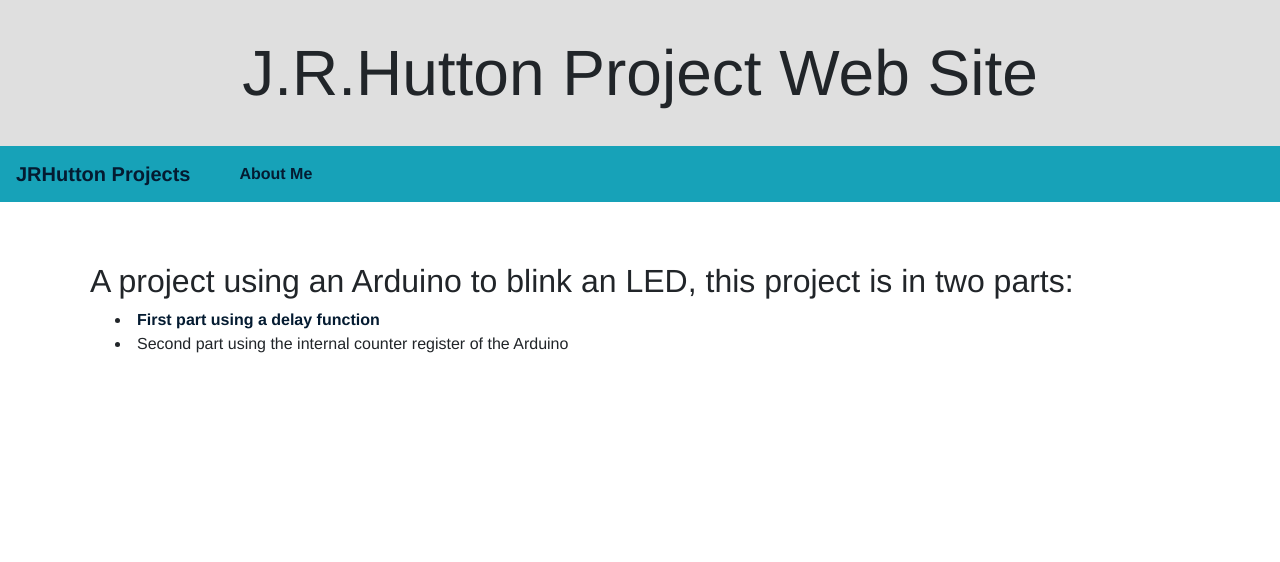
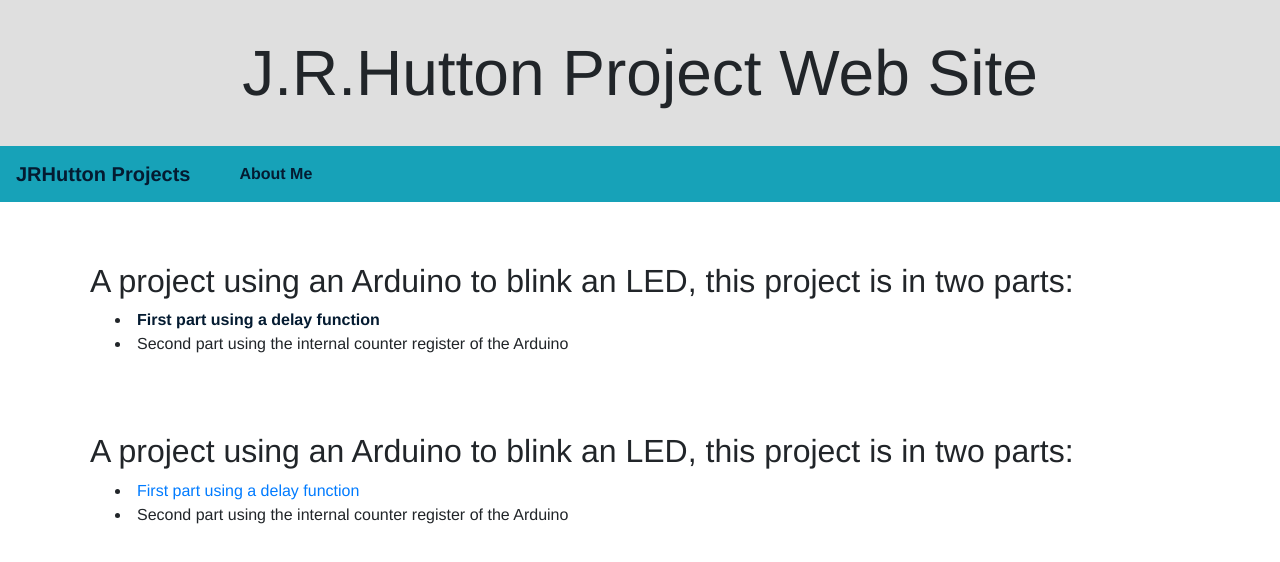
Before and after one commit to hutton85is/JRHutton, a Vue app: page /home in a window 1280 px wide. Shown: the top 562 px of the page. Built offline with nearby package versions, Linux system fonts and the light colour scheme.

Commit message:
fixing routing

```diff
--- a/src/App.vue
+++ b/src/App.vue
@@ -15,7 +15,8 @@
   name: 'app',
   components: {
     Header,
-    Navbar
+    Navbar,
+    Main
   }
 }
 </script>
@@ -31,12 +32,11 @@
 }
 
 #nav a {
-  font-weight: bold;
+  font-weight: bolder;
   color: #041b31;
 }
 
 #nav a.router-link-exact-active {
-  text-decoration: underline;
   font-weight: bolder;
 }
 
--- a/src/router.js
+++ b/src/router.js
@@ -7,11 +7,13 @@
 Vue.use(Router)
 
 export default new Router({
+
+  mode: 'history',
+
   routes: [
     {
       path: '/',
-      name: 'home',
-      component: Home
+      redirect: { name: 'home' }
     },
     {
       path: '/home',
```
